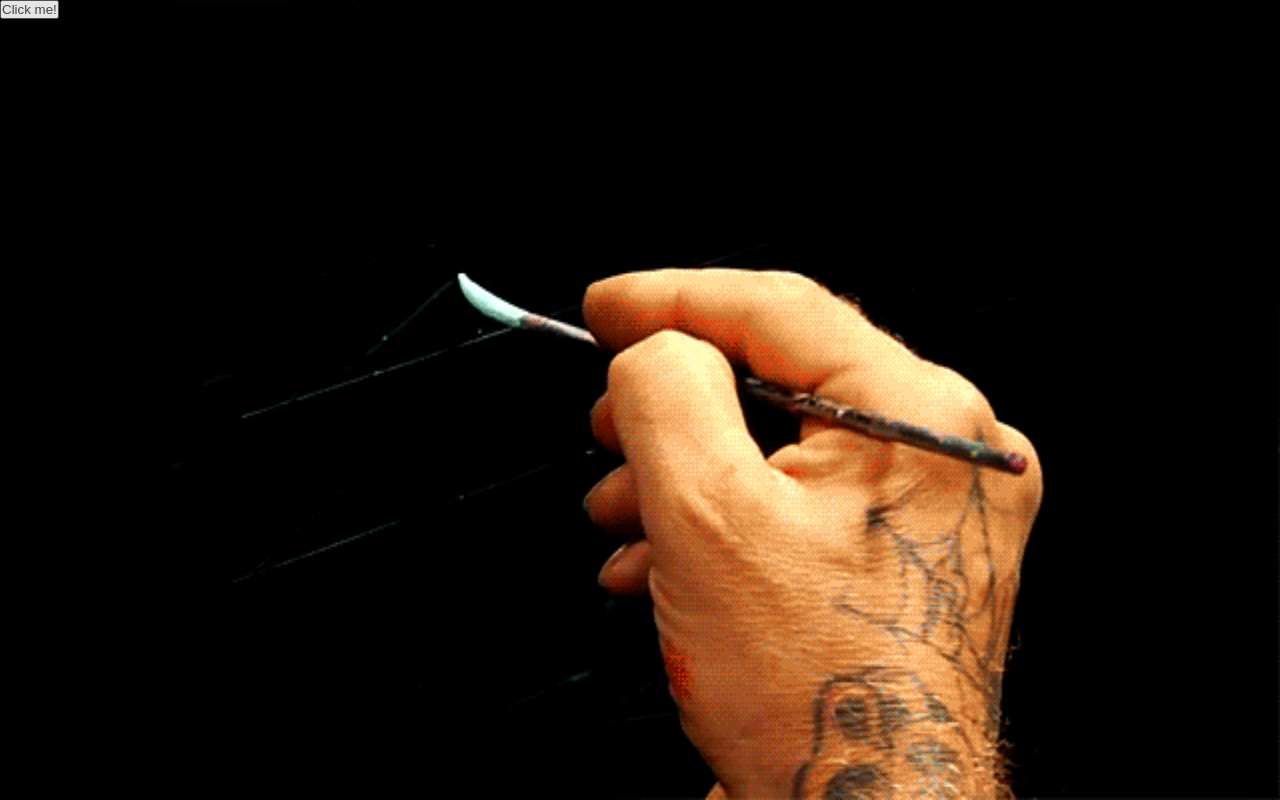
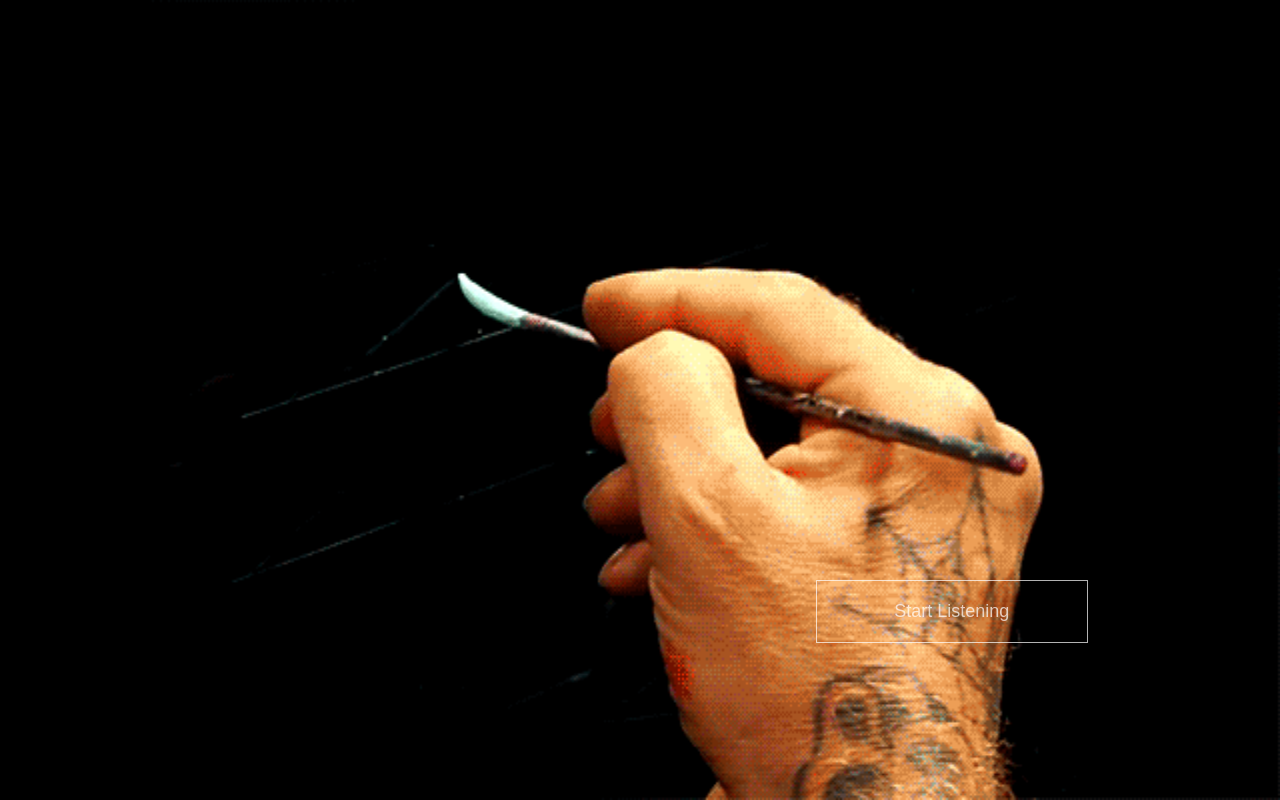
Before and after one commit to Eogcloud/ujo-music, a React app: page / in a window 1280 px wide. Built offline with nearby package versions, Linux system fonts and the light colour scheme; a web font is replaced by a local one.

Commit message:
dashboard button working and song title on userprofile page

```diff
--- a/src/components/dashboard/Dashboard.css
+++ b/src/components/dashboard/Dashboard.css
@@ -0,0 +1,36 @@
+#mainPageButton {
+   display: block;
+   border: 0.5px solid white;
+   background: transparent;
+   color: white;
+   font-size: 18px;
+   margin: -60px auto 15px;
+   padding: 20px;
+   width: 18%;
+   text-align: center;
+   text-decoration: none;
+   position: absolute;
+   top: 80%;
+   right: 15%;
+   font-family: sans-serif;
+   opacity: 0.7;
+   font-weight: normal;
+}
+
+.mainButton-appear {
+   opacity: 0.01;
+ }
+
+ .mainButton-appear.mainButton-appear-active {
+   opacity: 1;
+   transition: opacity 500ms ease-in;
+ }
+
+ .mainButton-leave {
+   opacity: 1;
+ }
+
+ .mainButton-leave.mainButton-leave-active {
+   opacity: 0.01;
+   transition: opacity 3500ms ease-in;
+ }
--- a/src/components/dashboard/Dashboard.js
+++ b/src/components/dashboard/Dashboard.js
@@ -4,6 +4,7 @@ import PropTypes from "prop-types";
 import Logo from './../logo/Logo';
 import Wallpaper from './../wallpaper/Wallpaper';
 import CircularProgress from '@material-ui/core/CircularProgress';
+import './Dashboard.css';
 // import { Route, Redirect } from 'react-router';
 // import { Link } from 'react-router-dom';
 // import { changeLoading } from '../../actions/actions';
@@ -29,19 +30,20 @@ const Dashboard = (props) => {
             transitionAppear={slideDecks[currentSlide].transitionAppear}
             transitionLeave={true}
             transitionName={slideDecks[currentSlide].transitionName}
-            transitionAppear={slideDecks[currentSlide].transitionAppearTimeout}
             transitionEnterTimeout={slideDecks[currentSlide].transitionEnterTimeout}
             transitionLeaveTimeout={slideDecks[currentSlide].transitionLeaveTimeout}
             wallpaperUri={slideDecks[currentSlide].uri}
             key={currentSlide}
          >
-          <Logo pos={{ "x" :   "18%",  " y": "8%" }} color={"black"} font={"'Questrial', sans-serif"} key={currentSlide} />
-         <button>
-            <a href={`/user/${slideDecks[0].transitionName}/${"chill"}/${0}`}>Click me!</a>
-            {/* <Link
-              to={{pathname: `/user/${slideDecks[0].transitionName}/${0}`, props: slideDecks[0]} }>Click me!
-            </Link> */}
-         </button>
+          <Logo pos={{ x: "20%", y: "10%" }} color={"black"} font={"'Questrial', sans-serif"} key={currentSlide} />
+          <CSSTransitionGroup
+            transitionAppear={true}
+            transitionAppearTimeout={5000}
+            transitionEnterTimeout={0}
+            transitionLeaveTimeout={0}
+            transitionName={'info'}>
+            <a id="mainPageButton" href={`/user/${slideDecks[0].transitionName}/${"chill"}/${0}`}>Start Listening</a>
+         </CSSTransitionGroup>
          </Wallpaper>
       )
 }
--- a/src/components/logo/Logo.js
+++ b/src/components/logo/Logo.js
@@ -4,6 +4,7 @@ import { CSSTransitionGroup } from 'react-transition-group'
 import PropTypes from "prop-types";
 
 const Logo = (props) => {
+   console.log(props);
    return (
       <div id="logoContainer" style={{ fontFamily: props.font, color: props.color, right: props.pos.x, top: props.pos.y }}>
          <CSSTransitionGroup
@@ -38,7 +39,7 @@ Logo.propTypes = {
 };
 
 Logo.defaultProps = {
-   "pos": { "x": "18%", "y": "8%" },
+   "pos": { "x": "18%", "y": "20%" },
    "color": "black",
    "font": "'Questrial', sans-serif",
 };
--- a/src/components/userProfile/UserProfile.js
+++ b/src/components/userProfile/UserProfile.js
@@ -143,6 +143,11 @@ class UserProfile extends Component {
             >
 
             </Wallpaper>
+            <div style={{position: 'absolute', top: '81%', left: '16.5%'}}>
+             <h2 style={{color:'#eeecea', fontFamily: "'Playfair Display SC', serif"}}>Pink Floyd</h2>
+
+              <h3 style={{color:'#eeecea', fontFamily: "'Playfair Display SC', serif", marginTop: '10px'}}>Comfortably Numb</h3>
+            </div>
             <MusicPlayer
               song={playList[playListName] ? playList[playListName] : null}
               songIndex={songIndex}
--- a/src/index.js
+++ b/src/index.js
@@ -1,6 +1,8 @@
 import React from 'react';
 import ReactDOM from 'react-dom';
 import './index.css';
+import './animate.css';
+
 import App from './components/app/App.container';
 import { BrowserRouter } from "react-router-dom";
 
```
